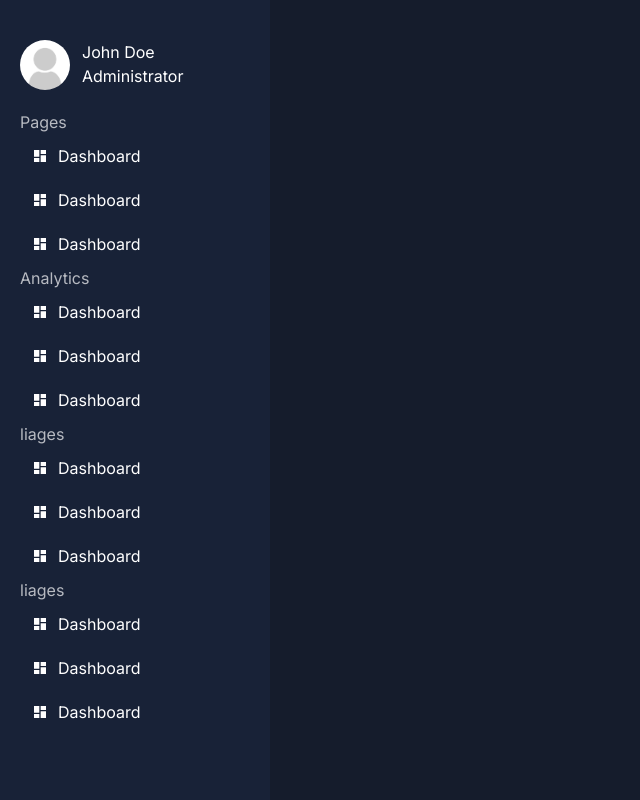
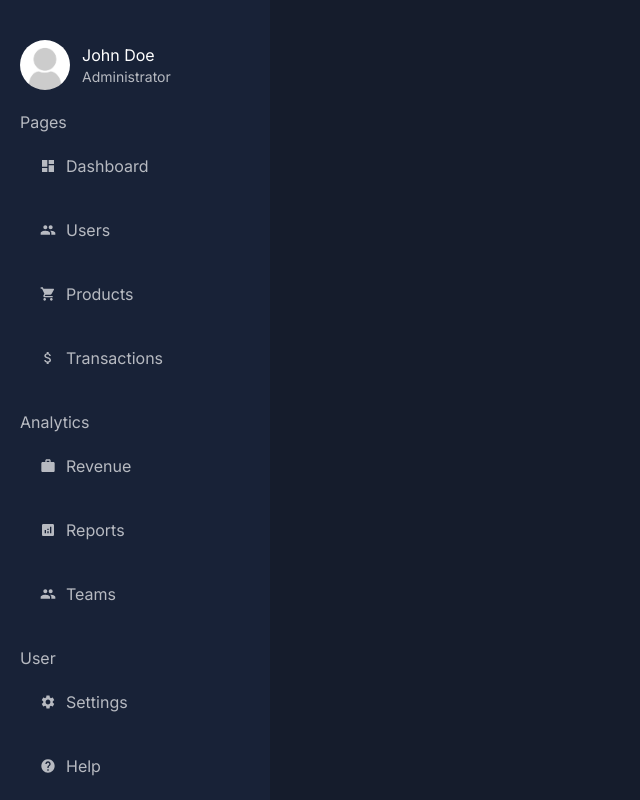
Before and after one commit to PhilaNgcamu/next-js-app, a Next.js app: page / in a window 1280 px wide. Shown: the whole page, without its empty margins (0-640 px from the left). Built offline with nearby package versions, Linux system fonts and the light colour scheme.

Commit message:
Sidebar complete

```diff
--- a/src/app/page.js
+++ b/src/app/page.js
@@ -1,12 +1,85 @@
 import Image from "next/image";
-import Navbar from "./components/ui/navbar/navbar";
 import Link from "next/link";
-import { MdDashboard } from "react-icons/md";
+import {
+  MdDashboard,
+  MdPeople,
+  MdShoppingCart,
+  MdAttachMoney,
+  MdWork,
+  MdAnalytics,
+  MdSettings,
+  MdHelp,
+  MdExitToApp,
+} from "react-icons/md";
+
+const sidebarData = [
+  {
+    section: "Pages",
+    items: [
+      {
+        title: "Dashboard",
+        icon: <MdDashboard className="text-[#b7bac1]" />,
+        href: "/",
+      },
+      {
+        title: "Users",
+        icon: <MdPeople className="text-[#b7bac1]" />,
+        href: "/",
+      },
+      {
+        title: "Products",
+        icon: <MdShoppingCart className="text-[#b7bac1]" />,
+        href: "/",
+      },
+      {
+        title: "Transactions",
+        icon: <MdAttachMoney className="text-[#b7bac1]" />,
+        href: "/",
+      },
+    ],
+  },
+  {
+    section: "Analytics",
+    items: [
+      {
+        title: "Revenue",
+        icon: <MdWork className="text-[#b7bac1]" />,
+        href: "/",
+      },
+      {
+        title: "Reports",
+        icon: <MdAnalytics className="text-[#b7bac1]" />,
+        href: "/",
+      },
+      {
+        title: "Teams",
+        icon: <MdPeople className="text-[#b7bac1]" />,
+        href: "/",
+      },
+    ],
+  },
+  {
+    section: "User",
+    items: [
+      {
+        title: "Settings",
+        icon: <MdSettings className="text-[#b7bac1]" />,
+        href: "/",
+      },
+      { title: "Help", icon: <MdHelp className="text-[#b7bac1]" />, href: "/" },
+      {
+        title: "Logout",
+        icon: <MdExitToApp className="text-[#b7bac1]" />,
+        href: "/",
+      },
+    ],
+  },
+];
 
 export default function Home() {
   return (
     <div className="h-screen w-[21.1vw] flex flex-col fixed bg-[#182237] p-5">
-      <div className="flex mt-5">
+      <div className="flex items-center mt-5">
         <Image
           src="/noavatar.png"
           alt="John Doe"
@@ -16,93 +89,25 @@ export default function Home() {
         />
         <div className="flex flex-col ml-3">
           <span className="text-white">John Doe</span>
-          <span className="text-white">Administrator</span>
+          <span className="text-[#b7bac1] text-sm">Administrator</span>
         </div>
       </div>
-      <ul className="flex flex-col mt-5">
-        <li className="text-[#b7bac1] text-base">Pages</li>
-        <div className="flex gap-2.5 h-11 items-center hover:bg-gray-700 p-3 rounded-lg">
-          <MdDashboard className="text-white" />
-          <Link href={"/"} className="text-white">
-            Dashboard
-          </Link>
-        </div>
-        <div className="flex gap-2.5 h-11 items-center hover:bg-gray-700 p-3 rounded-lg">
-          <MdDashboard className="text-white" />
-          <Link href={"/"} className="text-white">
-            Dashboard
-          </Link>
-        </div>{" "}
-        <div className="flex gap-2.5 h-11 items-center hover:bg-gray-700 p-3 rounded-lg">
-          <MdDashboard className="text-white" />
-          <Link href={"/"} className="text-white">
-            Dashboard
-          </Link>
-        </div>
-      </ul>{" "}
-      <ul className="flex flex-col">
-        <li className="text-[#b7bac1]">Analytics</li>
-        <div className="flex gap-2.5 h-11 items-center hover:bg-gray-700 transition-duration-300 p-3 rounded-lg">
-          <MdDashboard className="text-white" />
-          <Link href={"/"} className="text-white">
-            Dashboard
-          </Link>
-        </div>
-        <div className="flex gap-2.5 h-11 items-center hover:bg-gray-700 p-3 rounded-lg">
-          <MdDashboard className="text-white" />
-          <Link href={"/"} className="text-white">
-            Dashboard
-          </Link>
-        </div>
-        <div className="flex gap-2.5 h-11 items-center hover:bg-gray-700 p-3 rounded-lg">
-          <MdDashboard className="text-white" />
-          <Link href={"/"} className="text-white">
-            Dashboard
-          </Link>
-        </div>
-      </ul>{" "}
-      <ul className="flex flex-col">
-        <li className="text-[#b7bac1]">liages</li>
-        <div className="flex gap-2.5 h-11 items-center hover:bg-gray-700 p-3 rounded-lg">
-          <MdDashboard className="text-white" />
-          <Link href={"/"} className="text-white">
-            Dashboard
-          </Link>
-        </div>
-        <div className="flex gap-2.5 h-11 items-center hover:bg-gray-700 p-3 rounded-lg">
-          <MdDashboard className="text-white" />
-          <Link href={"/"} className="text-white">
-            Dashboard
-          </Link>
-        </div>
-        <div className="flex gap-2.5 h-11 items-center hover:bg-gray-700 p-3 rounded-lg">
-          <MdDashboard className="text-white" />
-          <Link href={"/"} className="text-white">
-            Dashboard
-          </Link>
-        </div>
-      </ul>{" "}
-      <ul className="flex flex-col">
-        <li className="text-[#b7bac1]">liages</li>
-        <div className="flex gap-2.5 h-11 items-center hover:bg-gray-700 p-3 rounded-lg">
-          <MdDashboard className="text-white" />
-          <Link href={"/"} className="text-white">
-            Dashboard
-          </Link>
-        </div>
-        <div className="flex gap-2.5 h-11 items-center hover:bg-gray-700 p-3 rounded-lg">
-          <MdDashboard className="text-white" />
-          <Link href={"/"} className="text-white">
-            Dashboard
-          </Link>
-        </div>
-        <div className="flex gap-2.5 h-11 items-center hover:bg-gray-700 p-3 rounded-lg">
-          <MdDashboard className="text-white" />
-          <Link href={"/"} className="text-white">
-            Dashboard
-          </Link>
-        </div>
-      </ul>
+      {sidebarData.map((section, index) => (
+        <ul key={index} className="flex flex-col mt-5">
+          <li className="text-[#b7bac1] text-base">{section.section}</li>
+          {section.items.map((item, idx) => (
+            <div
+              key={idx}
+              className="flex gap-2.5 h-18 items-center hover:bg-gray-700 p-5 rounded-lg"
+            >
+              {item.icon}
+              <Link href={item.href} className="text-[#b7bac1]">
+                {item.title}
+              </Link>
+            </div>
+          ))}
+        </ul>
+      ))}
     </div>
   );
 }
```
